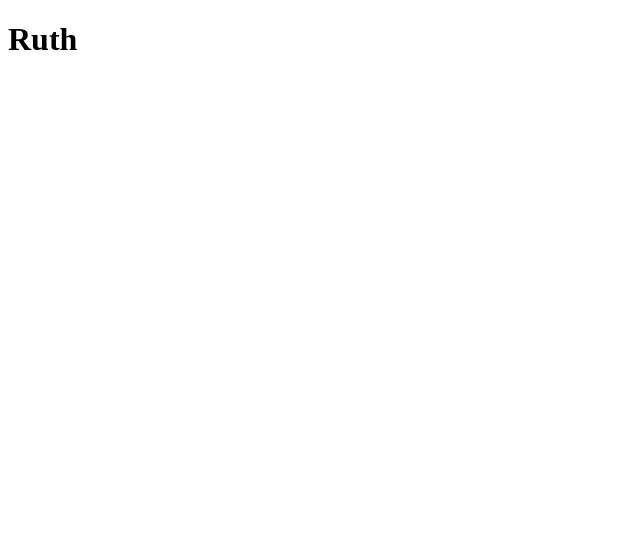
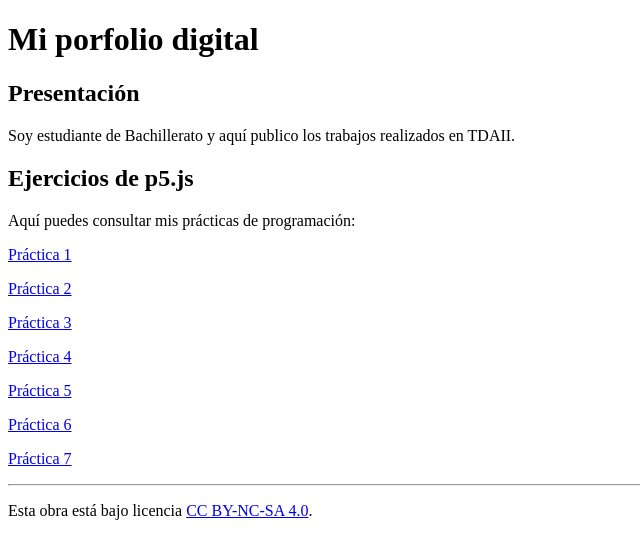
Before and after one commit to ruthpozuca/ruthpozuca.github.io, a plain HTML site: page index.html in a window 1280 px wide. Shown: the whole page, without its empty margins (0-640 px from the left). Drawn offline with nearby package versions, Linux system fonts and the light colour scheme.

Commit message:
Revise index.html for portfolio presentation
Updated the title and added sections for portfolio and p5.js exercises.

```diff
--- a/index.html
+++ b/index.html
@@ -1,11 +1,26 @@
 <!DOCTYPE html>
-<html>
+<html lang="es">
 <head>
   <meta charset="UTF-8">
-  <title> Mi primera página en Github </title>
-  <script src="https://cdnjs.cloudflare.com/ajax/libs/p5.js/1.9.0/p5.min.js"></script>
+  <meta name="viewport" content="width=device-width, initial-scale=1.0">
+  <title>Mi porfolio de TDAII</title>
 </head>
 <body>
-<h1>Ruth</h1>
+  <h1>Mi porfolio digital</h1>
+
+  <h2>Presentación</h2>
+  <p>Soy estudiante de Bachillerato y aquí publico los trabajos realizados en TDAII.</p>
+
+  <h2>Ejercicios de p5.js</h2>
+  <p>Aquí puedes consultar mis prácticas de programación:</p>
+  <p><a href="ejercicios_p5js/Pozuelo_Ruth_p5_1.html">Práctica 1</a></p>
+  <p><a href="ejercicios_p5js/Pozuelo_Ruth_p5_2.html">Práctica 2</a></p>
+  <p><a href="ejercicios_p5js/Pozuelo_Ruth_p5_3.html">Práctica 3</a></p>
+  <p><a href="ejercicios_p5js/Pozuelo_Ruth_p5_4.html">Práctica 4</a></p>
+  <p><a href="ejercicios_p5js/Pozuelo_Ruth_p5_5.html">Práctica 5</a></p>
+  <p><a href="ejercicios_p5js/Pozuelo_Ruth_p5_6.html">Práctica 6</a></p>
+  <p><a href="ejercicios_p5js/Pozuelo_Ruth_p5_7.html">Práctica 7</a></p>
+  <hr>
+  <p>Esta obra está bajo licencia <a href="https://creativecommons.org/licenses/by-nc-sa/4.0/">CC BY-NC-SA 4.0</a>.</p>
 </body>
 </html>
```
